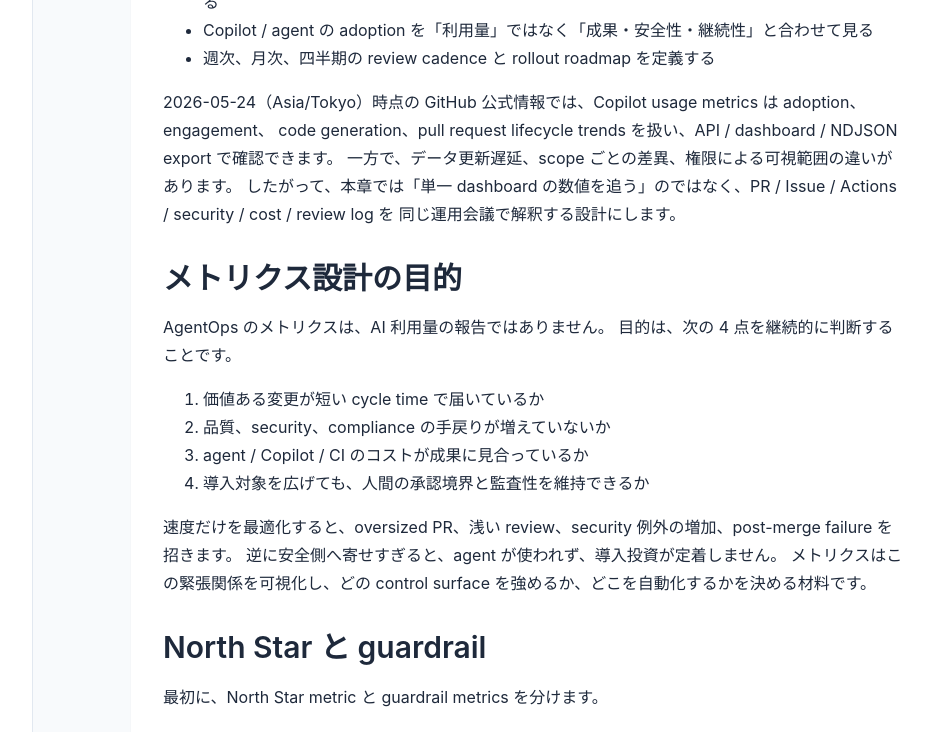
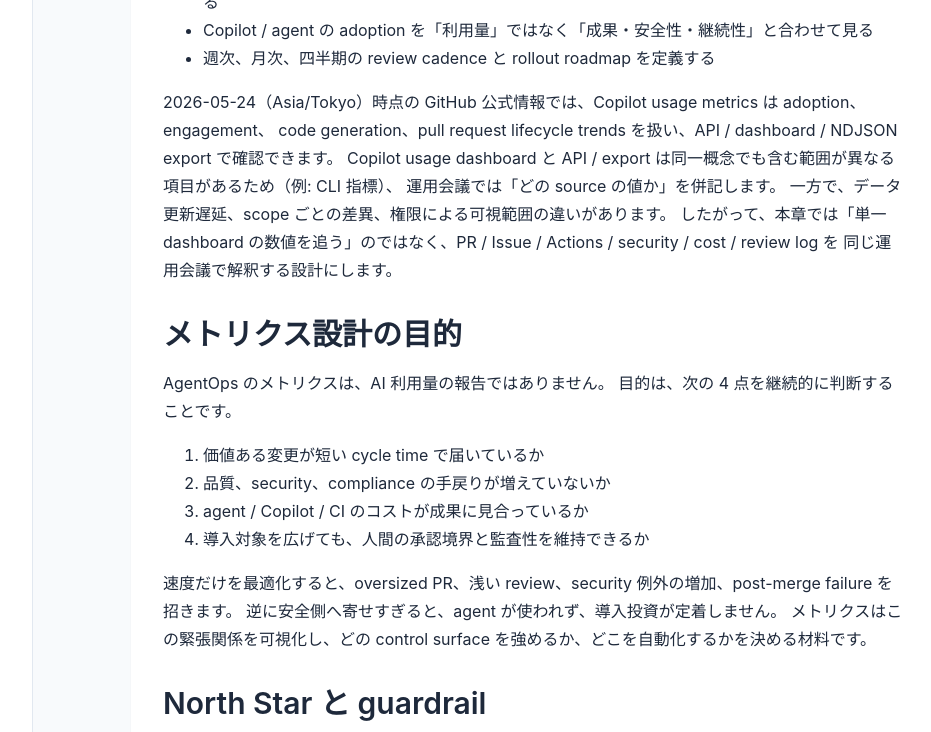
Before and after one commit to itdojp/GitHub-AgentOps-book, a Jekyll site: the page built from docs/chapters/chapter11/index.md, in a window 1280 px wide and 900 px high, scrolled down 408 px, cut to the strip 168-900 px from the top of the window. Shown: the whole strip, without its empty margins (247-1178 px from the left). Built offline with Jekyll 4.4.1, drawn with Linux system fonts in a browser that asks for light colours; some of the changed text lies outside the part shown.

Commit message:
docs: tighten chapter11 source-alignment and governance cautions
Agent-Logs-Url: https://github.com/itdojp/GitHub-AgentOps-book/sessions/97d6873d-f68a-4408-9ad3-752c6c9fbbf6

Co-authored-by: ootakazuhiko <35311842+ootakazuhiko@users.noreply.github.com>

```diff
--- a/docs/chapters/chapter11/index.md
+++ b/docs/chapters/chapter11/index.md
@@ -21,6 +21,8 @@ title: "第11章：メトリクス・運用レビュー・展開ロードマッ
 
 2026-05-24（Asia/Tokyo）時点の GitHub 公式情報では、Copilot usage metrics は adoption、engagement、
 code generation、pull request lifecycle trends を扱い、API / dashboard / NDJSON export で確認できます。
+Copilot usage dashboard と API / export は同一概念でも含む範囲が異なる項目があるため（例: CLI 指標）、
+運用会議では「どの source の値か」を併記します。
 一方で、データ更新遅延、scope ごとの差異、権限による可視範囲の違いがあります。
 したがって、本章では「単一 dashboard の数値を追う」のではなく、PR / Issue / Actions / security / cost / review log を
 同じ運用会議で解釈する設計にします。
@@ -158,6 +160,7 @@ Copilot-reviewed / authored PR などの値が含まれます。
 | Actions metrics | duration、queue、failure、minutes | Platform / SRE | workflow / job / repo 単位で見る |
 | Copilot usage metrics | adoption、PR lifecycle、suggestion | Copilot admin / DevEx | data freshness と scope 差を記録する |
 | Security Overview | alert、remediation、prevention | AppSec / security manager | 権限と current-state bias に注意する |
+| Pulse | PR / Issue / commit activity の要約確認 | repo owner | repository 単位の要約。トップコントリビューター表示を個人評価に使わない |
 | Budget / billing | premium requests、Actions minutes | budget owner | usage と outcome を結び付ける |
 | Runbook / incident log | exception、rollback、root cause | owner team | 定性情報として残す |
 
```
Also changed, not shown: BOOK-PROPOSAL.md (+1 -0 lines), src/chapters/chapter11/index.md (+3 -0 lines), CHANGELOG.md.
